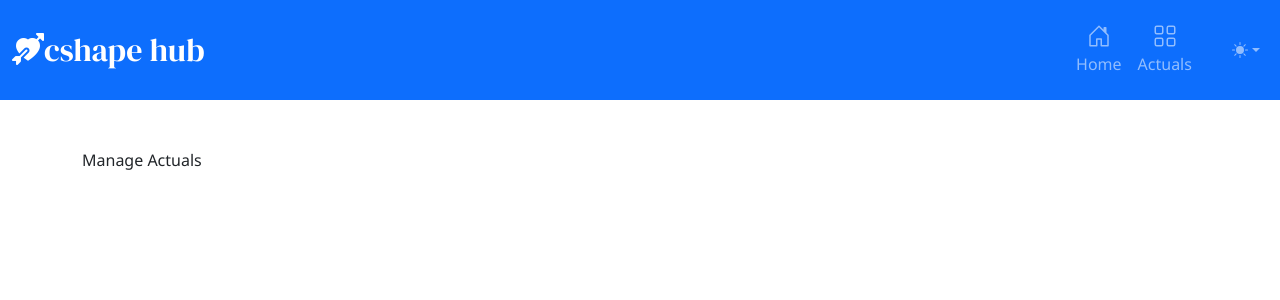
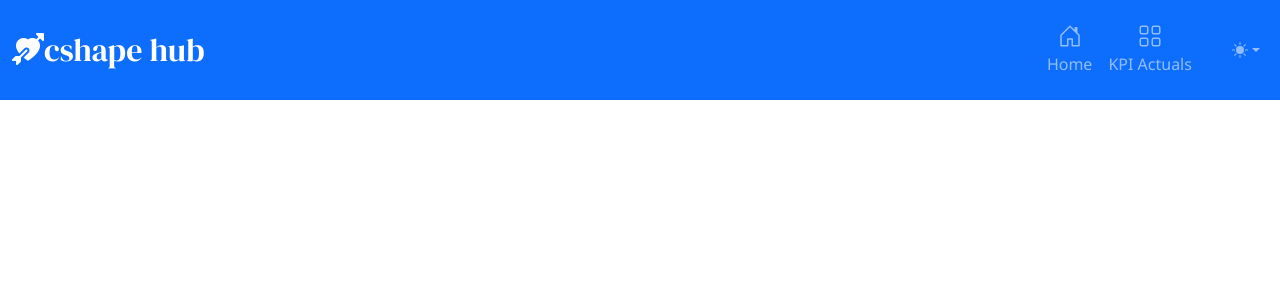
Before and after one commit to soonerrob/cupid-manage-actuals, a Python web app: template kpimanagement/templates/index.html in a window 1280 px wide. Shown: the top 300 px of the page. Run offline with Jinja, Linux system fonts and the light colour scheme; the template is opened without the code that fills it, so the values that code supplies are empty; some libraries are stand-ins or nearby versions.

Commit message:
Update header and page titles

```diff
--- a/kpimanagement/templates/header.html
+++ b/kpimanagement/templates/header.html
@@ -76,7 +76,7 @@
                 d="M1 2.5A1.5 1.5 0 0 1 2.5 1h3A1.5 1.5 0 0 1 7 2.5v3A1.5 1.5 0 0 1 5.5 7h-3A1.5 1.5 0 0 1 1 5.5zM2.5 2a.5.5 0 0 0-.5.5v3a.5.5 0 0 0 .5.5h3a.5.5 0 0 0 .5-.5v-3a.5.5 0 0 0-.5-.5zm6.5.5A1.5 1.5 0 0 1 10.5 1h3A1.5 1.5 0 0 1 15 2.5v3A1.5 1.5 0 0 1 13.5 7h-3A1.5 1.5 0 0 1 9 5.5zm1.5-.5a.5.5 0 0 0-.5.5v3a.5.5 0 0 0 .5.5h3a.5.5 0 0 0 .5-.5v-3a.5.5 0 0 0-.5-.5zM1 10.5A1.5 1.5 0 0 1 2.5 9h3A1.5 1.5 0 0 1 7 10.5v3A1.5 1.5 0 0 1 5.5 15h-3A1.5 1.5 0 0 1 1 13.5zm1.5-.5a.5.5 0 0 0-.5.5v3a.5.5 0 0 0 .5.5h3a.5.5 0 0 0 .5-.5v-3a.5.5 0 0 0-.5-.5zm6.5.5A1.5 1.5 0 0 1 10.5 9h3a1.5 1.5 0 0 1 1.5 1.5v3a1.5 1.5 0 0 1-1.5 1.5h-3A1.5 1.5 0 0 1 9 13.5zm1.5-.5a.5.5 0 0 0-.5.5v3a.5.5 0 0 0 .5.5h3a.5.5 0 0 0 .5-.5v-3a.5.5 0 0 0-.5-.5z"
               />
             </svg>
-            Actuals
+            KPI Actuals
           </a>
         </li>
       </ul>
--- a/kpimanagement/templates/index.html
+++ b/kpimanagement/templates/index.html
@@ -1,7 +1,3 @@
 {% extends "base.html" %} {% block content %}
-<div class="container mt-5">
-  <a href="/manage_actuals" class="list-group-item list-group-item-action"
-    >Manage Actuals</a
-  >
-</div>
+<div class="container mt-5"></div>
 {% endblock %}
--- a/kpimanagement/templates/manage_actuals.html
+++ b/kpimanagement/templates/manage_actuals.html
@@ -13,7 +13,7 @@
     {{message}}
   </div>
   {% endfor %} {% endif %} {% endwith %}
-  <h1>Manage Actuals</h1>
+  <h1>Manage KPI Actuals</h1>
   <div class="form-floating mb-3">
     <select
       class="form-select"
```
